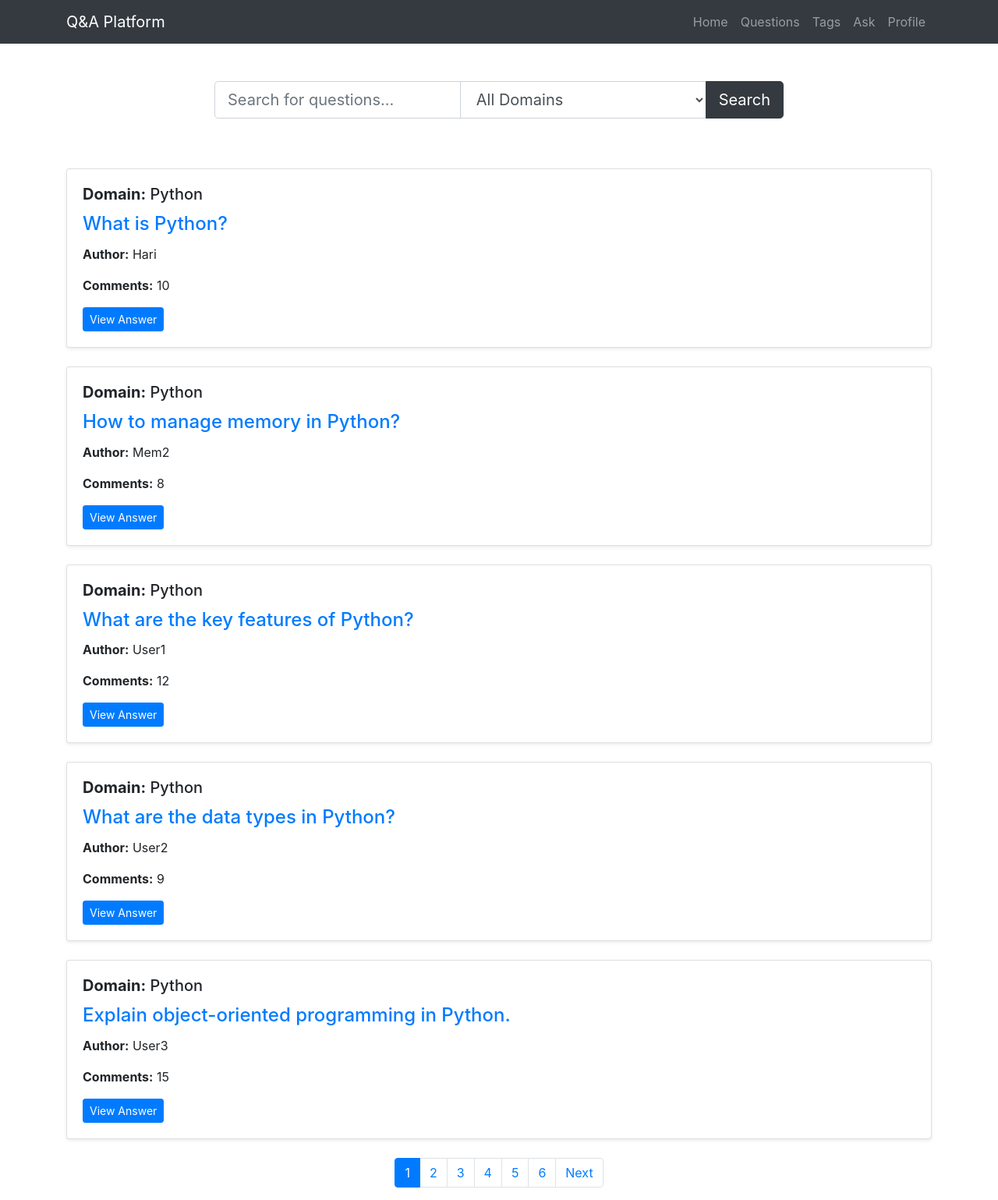
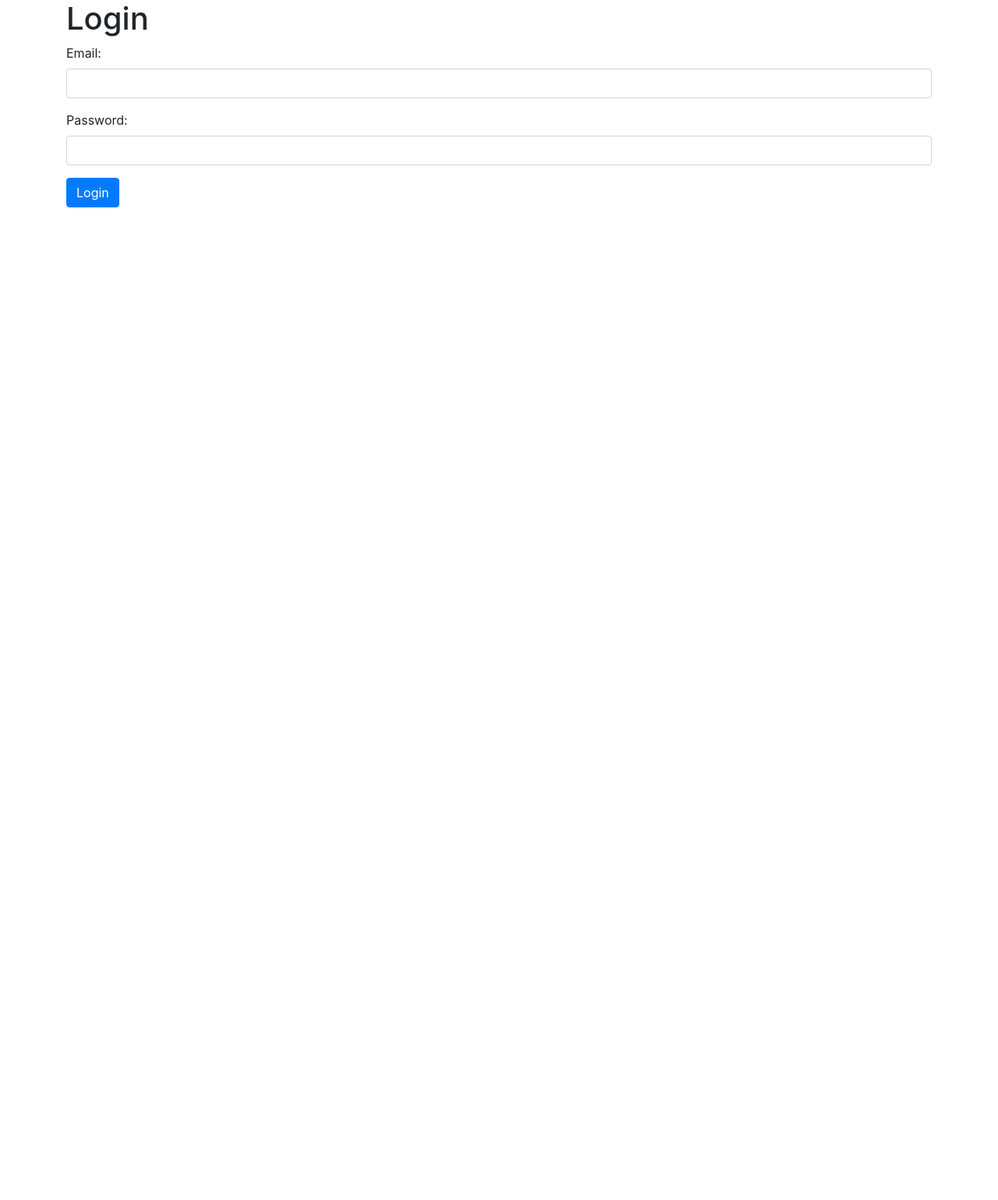
Before and after one commit to HariharanMan/Q-A2, a Django app: page / in a window 1280 px wide. Shown: the whole page at 78% size. After the commit the page ends 266 px from the top, so only its background shows below. Run offline with Django 5.2, Linux system fonts and the light colour scheme; some libraries are stand-ins or nearby versions.

Commit message:
Updated Login

```diff
--- /dev/null
+++ b/main/templates/Login.html
@@ -0,0 +1,56 @@
+{% load static %}
+<!DOCTYPE html>
+<html lang="en">
+<head>
+    <meta charset="UTF-8">
+    <meta name="viewport" content="width=device-width, initial-scale=1.0">
+    <title>Login</title>
+    <link rel="stylesheet" href="{% static 'bootstrap.min.css' %}" />
+</head>
+<body>
+    <div class="container">
+        <h1>Login</h1>
+        <form id="loginForm" method="post" action="{% url 'login' %}">
+            <div class="form-group">
+                <label for="email">Email:</label>
+                <input type="email" class="form-control" id="email" name="email" required>
+            </div>
+            <div class="form-group">
+                <label for="password">Password:</label>
+                <input type="password" class="form-control" id="password" name="password" required>
+            </div>
+            <button type="submit" class="btn btn-primary">Login</button>
+        </form>
+        <div id="message"></div>
+    </div>
+
+    <script>
+        document.getElementById('loginForm').addEventListener('submit', function(event) {
+            event.preventDefault();
+            const email = document.getElementById('email').value;
+            const password = document.getElementById('password').value;
+
+            fetch("{% url 'login' %}", {
+                method: 'POST',
+                headers: {
+                    'Content-Type': 'application/json',
+                    'X-CSRFToken': '{{ csrf_token }}'
+                },
+                body: JSON.stringify({ email: email, password: password })
+            })
+            .then(response => response.json())
+            .then(data => {
+                const messageDiv = document.getElementById('message');
+                if (data.error) {
+                    messageDiv.innerHTML = `<div class="alert alert-danger">${data.error}</div>`;
+                } else {
+                    window.location.href = "{% url 'home' %}";
+                }
+            })
+            .catch(error => {
+                console.error('Error:', error);
+            });
+        });
+    </script>
+</body>
+</html>
--- a/main/templates/tags.html
+++ b/main/templates/tags.html
@@ -32,6 +32,7 @@
                 </ul>
             </div>
         </div>
+    </nav>
 
     <!-- Search Section -->
     <div class="container py-5">
--- a/main/urls.py
+++ b/main/urls.py
@@ -2,7 +2,9 @@ from django.urls import path
 from .import views
 
 urlpatterns = [
-    path('',views.home,name='home'),
+    path('',views.login,name='login'),
+    path('signup/',views.signup,name='signup'),
+    path('home/',views.home,name='home'),
     path('Questions/', views.Questions, name="Question"),
     path('tags/' , views.tags , name ='tags'),
 ]
--- a/main/views.py
+++ b/main/views.py
@@ -1,5 +1,187 @@
-from django.shortcuts import render
+# from django.shortcuts import render
+# from django.core.paginator import Paginator
+# import pymongo
+# from django.http import JsonResponse
+# from django.views.decorators.csrf import csrf_exempt
+# import json
+
+# questions_data = [
+#     {"domain": "Python", "title": "What is Python?", "author": "Hari", "answers": "Python is a versatile, high-level programming language.", "comments": 10},
+#     {"domain": "Python", "title": "How to manage memory in Python?", "author": "Mem2", "answers": "Python uses garbage collection and reference counting.", "comments": 8},
+#     {"domain": "Python", "title": "What are the key features of Python?", "author": "User1", "answers": "Key features include readability, versatility, large community, and extensive libraries.", "comments": 12},
+#     {"domain": "Python", "title": "What are the data types in Python?", "author": "User2", "answers": "Data types include integers, floats, strings, lists, tuples, dictionaries, and booleans.", "comments": 9},
+#     {"domain": "Python", "title": "Explain object-oriented programming in Python.", "author": "User3", "answers": "Python supports OOP concepts like classes, objects, inheritance, polymorphism, and encapsulation.", "comments": 15},
+
+#     {"domain": "Python", "title": "What are modules and packages in Python?", "author": "User4", "answers": "Modules are single files containing Python code, while packages are a collection of related modules.", "comments": 7},
+#     {"domain": "Python", "title": "How to handle exceptions in Python?", "author": "User5", "answers": "Use try-except blocks to catch and handle exceptions.", "comments": 11},
+#     {"domain": "Python", "title": "What is the purpose of the 'self' keyword in Python?", "author": "User6", "answers": "It refers to the instance of the class.", "comments": 8},
+#     {"domain": "Python", "title": "What are decorators in Python?", "author": "User7", "answers": "Decorators are functions that modify the behavior of other functions.", "comments": 10},
+#     {"domain": "Python", "title": "How to write a simple Python program to print 'Hello, World!'?", "author": "User8", "answers": "print('Hello, World!')", "comments": 13},
+
+#     {"domain": "Django", "title": "What is Django?", "author": "Mem3", "answers": "Django is a high-level Python web framework.", "comments": 12},
+#     {"domain": "Django", "title": "What are Django models?", "author": "Mem4", "answers": "Models define the structure of data in Django.", "comments": 6},
+#     {"domain": "Django", "title": "Explain the MVC architecture in Django.", "author": "User9", "answers": "Django follows the MVT (Model-View-Template) pattern.", "comments": 9},
+#     {"domain": "Django", "title": "How to create a new Django project?", "author": "User10", "answers": "Use the command 'django-admin startproject myproject'", "comments": 10},
+#     {"domain": "Django", "title": "What are Django views?", "author": "User11", "answers": "Views are Python functions that handle requests and return responses.", "comments": 8},
+
+#     {"domain": "Django", "title": "What is the role of the URLconf in Django?", "author": "User12", "answers": "It maps URLs to specific views.", "comments": 7},
+#     {"domain": "Django", "title": "How to handle forms in Django?", "author": "User13", "answers": "Use Django's built-in form classes.", "comments": 11},
+#     {"domain": "Django", "title": "What are Django templates?", "author": "User14", "answers": "Templates are used to generate HTML dynamically.", "comments": 12},
+#     {"domain": "Django", "title": "How to implement user authentication in Django?", "author": "User15", "answers": "Use the Django authentication system.", "comments": 15},
+#     {"domain": "Django", "title": "What are Django middleware?", "author": "User16", "answers": "Middleware modifies incoming and outgoing HTTP requests/responses.", "comments": 9},
+
+#     {"domain": "React", "title": "What is React?", "author": "Hari", "answers": "React is a JavaScript library for building user interfaces.", "comments": 15},
+#     {"domain": "React", "title": "What are components in React?", "author": "User17", "answers": "Components are reusable building blocks of a React UI.", "comments": 12},
+#     {"domain": "React", "title": "Explain JSX in React.", "author": "User18", "answers": "JSX allows writing HTML-like syntax within JavaScript.", "comments": 10},
+#     {"domain": "React", "title": "What is state in React?", "author": "User19", "answers": "State is an internal data store that can change over time.", "comments": 14},
+#     {"domain": "React", "title": "What are props in React?", "author": "User20", "answers": "Props are read-only properties that pass data from parent to child components.", "comments": 11},
+
+#     {"domain": "React", "title": "How to handle events in React?", "author": "User21", "answers": "Use event handlers like onClick, onChange, etc.", "comments": 9},
+#     {"domain": "React", "title": "What is the purpose of the key prop in React?", "author": "User22", "answers": "Keys help React efficiently update lists.", "comments": 8},
+#     {"domain": "React", "title": "Explain the concept of 'lifting state' in React.", "author": "User23", "answers": "Sharing state between multiple child components.", "comments": 13},
+#     {"domain": "React", "title": "What are React hooks?", "author": "User24", "answers": "Functions that let you 'hook into' React state and lifecycle features from function components.", "comments": 16},
+#     {"domain": "React", "title": "How to perform asynchronous operations in React?", "author": "User25", "answers": "Use useEffect hook with async/await or promises.", "comments": 15},
+# ]
+
+
+
+# MONGO_URI = "mongodb+srv://1QoSRtE75wSEibZJ:1QoSRtE75wSEibZJ@cluster0.mregq.mongodb.net/?retryWrites=true&w=majority&appName=Cluster0"
+# try:
+#     client = pymongo.MongoClient(MONGO_URI)
+#     db = client['Q&A_Platform']
+#     Users = db['UserData']
+#     UsersSignup = db['UserSignup']
+#     Q_A= db['Q&A']
+# except Exception as e:
+#     raise ConnectionError(f"Failed to connect to MongoDB: {e}")
+
+# def home(request):
+#     domain_filter = request.GET.get("domain", "")
+#     search_query = request.GET.get("q", "")
+
+#     filtered_questions = questions_data
+#     if domain_filter:
+#         filtered_questions = [q for q in filtered_questions if q["domain"] == domain_filter]
+#     if search_query:
+#         filtered_questions = [q for q in filtered_questions if search_query.lower() in q["title"].lower()]
+
+#     paginator = Paginator(filtered_questions, 5)
+#     page_number = request.GET.get("page", 1)
+#     page_obj = paginator.get_page(page_number)
+
+#     domains = sorted(set(q["domain"] for q in questions_data))
+
+#     return render(request, "home.html", {"questions": page_obj, "domains": domains, "domain_filter": domain_filter, "search_query": search_query})
+
+
+# def Questions(request):
+#     search_query = request.GET.get("q", "")
+#     filtered_questions = questions_data
+
+#     if search_query:
+#         filtered_questions = [q for q in filtered_questions if search_query.lower() in q["title"].lower()]
+
+#     paginator = Paginator(filtered_questions, 5)
+#     page_number = request.GET.get("page", 1)
+#     page_obj = paginator.get_page(page_number)
+
+#     return render(request, "Questions.html", {"questions": page_obj,"search_query": search_query})
+
+
+# def tags(request):
+#     domain_filter = request.GET.get("domain", "")
+#     search_query = request.GET.get("q", "")
+
+#     filtered_questions = questions_data
+#     if domain_filter:
+#         filtered_questions = [q for q in filtered_questions if q["domain"] == domain_filter]
+#     if search_query:
+#         filtered_questions = [q for q in filtered_questions if search_query.lower() in q["title"].lower()]
+
+#     paginator = Paginator(filtered_questions, 5)
+#     page_number = request.GET.get("page", 1)
+#     page_obj = paginator.get_page(page_number)
+
+#     domains = sorted(set(q["domain"] for q in questions_data))
+
+#     return render(request, "tags.html", {"questions": page_obj, "domains": domains, "domain_filter": domain_filter, "search_query": search_query})
+
+# @csrf_exempt
+# def signup(request):
+#     global global_role
+
+#     if request.method == 'POST':
+#         try:
+#             data = json.loads(request.body)
+#             role = 'admin' if data.get("email") == "admin@example.com" else 'user'
+
+#             required_fields = ["Name", "email", "password", "confirmPassword"]
+#             for field in required_fields:
+#                 if not data.get(field):
+#                     return JsonResponse({"error": f"{field} is required."}, status=400)
+
+#             if data.get("password") != data.get("confirmPassword"):
+#                 return JsonResponse({"error": "Passwords do not match."}, status=400)
+
+#             user_data = {
+#                 "name": data.get("Name"),
+#                 "email": data.get("email"),
+#                 "password": data.get("password"),
+#                 "role": role,
+#             }
+
+#             UsersSignup.insert_one(user_data)
+
+#             return JsonResponse({"message": "User signed up successfully!"}, status=201)
+#         except Exception as e:
+#             return JsonResponse({"error": f"An error occurred: {str(e)}"}, status=500)
+#     else:
+#         return render(request, "Signup.html")
+
+# def login(request):
+#     if request.method == 'POST':
+#         try:
+#             data = json.loads(request.body)
+#             email = data.get("email")
+#             password = data.get("password")
+
+#             if not email or not password:
+#                 return JsonResponse({"error": "Email and password are required."}, status=400)
+
+#             user = UsersSignup.find_one({"email": email})
+
+#             if not user:
+#                 return JsonResponse({"error": "User not found or email is incorrect."}, status=404)
+
+#             if user.get("password") != password:
+#                 return JsonResponse({"error": "Invalid password."}, status=401)
+
+#             response_data = {
+#                 "message": "Login successful!",
+#                 "user": {
+#                     "id": str(user.get("_id")),
+#                     "email": user.get("email"),
+#                     "role": user.get("role", "user"),
+#                     "name": user.get("Name"),
+#                 },
+#             }
+
+#             return JsonResponse(response_data, status=200)
+
+#         except Exception as e:
+#             return JsonResponse({"error": f"An error occurred: {str(e)}"}, status=500)
+
+#     return render(request, "Login.html")
+
+
+from django.shortcuts import render, redirect
+from django.http import JsonResponse
+from django.views.decorators.csrf import csrf_exempt
 from django.core.paginator import Paginator
+import pymongo
+import json
+
+
 
 questions_data = [
     {"domain": "Python", "title": "What is Python?", "author": "Hari", "answers": "Python is a versatile, high-level programming language.", "comments": 10},
@@ -39,6 +221,83 @@ questions_data = [
     {"domain": "React", "title": "How to perform asynchronous operations in React?", "author": "User25", "answers": "Use useEffect hook with async/await or promises.", "comments": 15},
 ]
 
+
+MONGO_URI = "mongodb+srv://1QoSRtE75wSEibZJ:1QoSRtE75wSEibZJ@cluster0.mregq.mongodb.net/?retryWrites=true&w=majority&appName=Cluster0"
+
+try:
+    client = pymongo.MongoClient(MONGO_URI)
+    db = client['Q&A_Platform']
+    UsersSignup = db['UserSignup']
+except Exception as e:
+    raise ConnectionError(f"Failed to connect to MongoDB: {e}")
+
+@csrf_exempt
+def signup(request):
+    if request.method == 'POST':
+        try:
+            data = json.loads(request.body)
+            required_fields = ["Name", "email", "password", "confirmPassword"]
+            for field in required_fields:
+                if not data.get(field):
+                    return JsonResponse({"error": f"{field} is required."}, status=400)
+            if data.get("password") != data.get("confirmPassword"):
+                return JsonResponse({"error": "Passwords do not match."}, status=400)
+
+            role = 'admin' if data.get("email") == "admin@example.com" else 'user'
+
+            user_data = {
+                "name": data.get("Name"),
+                "email": data.get("email"),
+                "password": data.get("password"),
+                "role": role,
+            }
+
+            UsersSignup.insert_one(user_data)
+
+            return JsonResponse({"message": "User signed up successfully!"}, status=201)
+
+        except Exception as e:
+            return JsonResponse({"error": f"An error occurred: {str(e)}"}, status=500)
+
+    return render(request, "signup.html")
+
+
+@csrf_exempt
+def login(request):
+    if request.method == 'POST':
+        try:
+            data = json.loads(request.body)
+            email = data.get("email")
+            password = data.get("password")
+
+            if not email or not password:
+                return JsonResponse({"error": "Email and password are required."}, status=400)
+
+            user = UsersSignup.find_one({"email": email})
+
+            if not user:
+                return JsonResponse({"error": "User not found or email is incorrect."}, status=404)
+
+            if user.get("password") != password:
+                return JsonResponse({"error": "Invalid password."}, status=401)
+
+            response_data = {
+                "message": "Login successful!",
+                "user": {
+                    "id": str(user.get("_id")),
+                    "email": user.get("email"),
+                    "role": user.get("role", "user"),
+                    "name": user.get("name"),
+                },
+            }
+            return JsonResponse(response_data, status=200)
+
+        except Exception as e:
+            return JsonResponse({"error": f"An error occurred: {str(e)}"}, status=500)
+
+    return render(request, "login.html")
+
+
 def home(request):
     domain_filter = request.GET.get("domain", "")
     search_query = request.GET.get("q", "")
@@ -58,20 +317,6 @@ def home(request):
     return render(request, "home.html", {"questions": page_obj, "domains": domains, "domain_filter": domain_filter, "search_query": search_query})
 
 
-def Questions(request):
-    search_query = request.GET.get("q", "")
-    filtered_questions = questions_data
-
-    if search_query:
-        filtered_questions = [q for q in filtered_questions if search_query.lower() in q["title"].lower()]
-
-    paginator = Paginator(filtered_questions, 5)
-    page_number = request.GET.get("page", 1)
-    page_obj = paginator.get_page(page_number)
-
-    return render(request, "Questions.html", {"questions": page_obj,"search_query": search_query})
-
-
 def tags(request):
     domain_filter = request.GET.get("domain", "")
     search_query = request.GET.get("q", "")
@@ -89,3 +334,16 @@ def tags(request):
     domains = sorted(set(q["domain"] for q in questions_data))
 
     return render(request, "tags.html", {"questions": page_obj, "domains": domains, "domain_filter": domain_filter, "search_query": search_query})
+
+def Questions(request):
+    search_query = request.GET.get("q", "")
+    filtered_questions = questions_data
+
+    if search_query:
+        filtered_questions = [q for q in filtered_questions if search_query.lower() in q["title"].lower()]
+
+    paginator = Paginator(filtered_questions, 5)
+    page_number = request.GET.get("page", 1)
+    page_obj = paginator.get_page(page_number)
+
+    return render(request, "Questions.html", {"questions": page_obj,"search_query": search_query})
```
Also changed, not shown: main/templates/Signup.html (added, +67 -0 lines), main/templates/adminhome.html (added).
